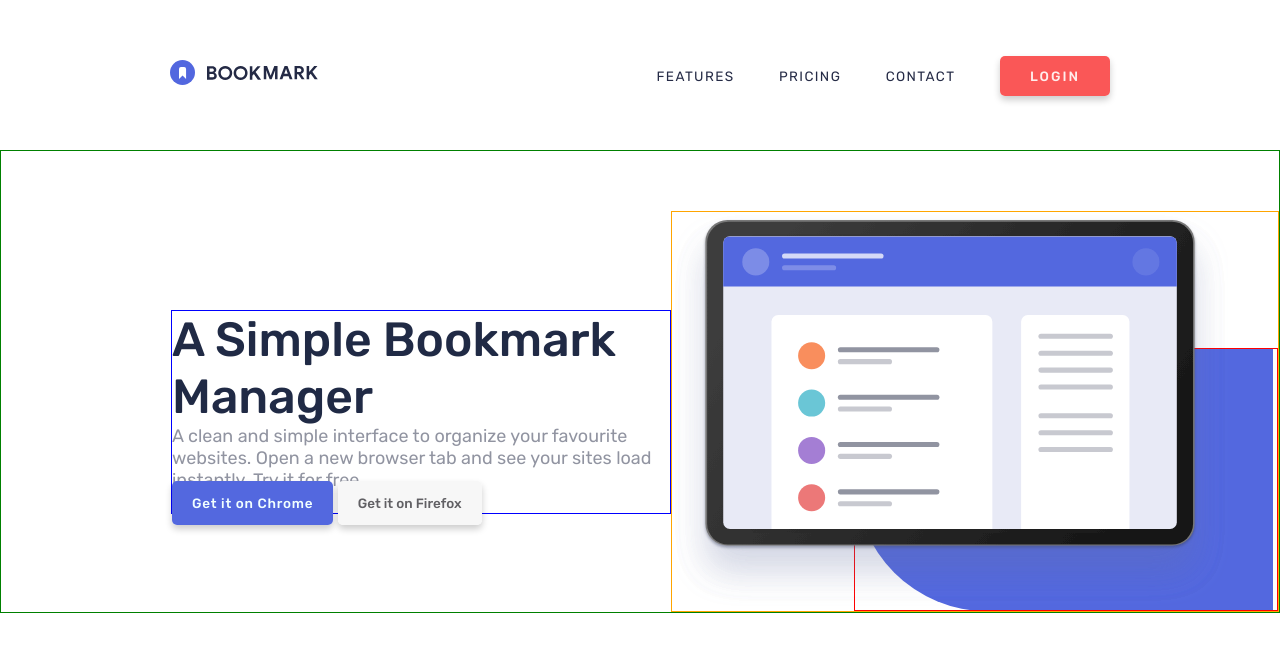
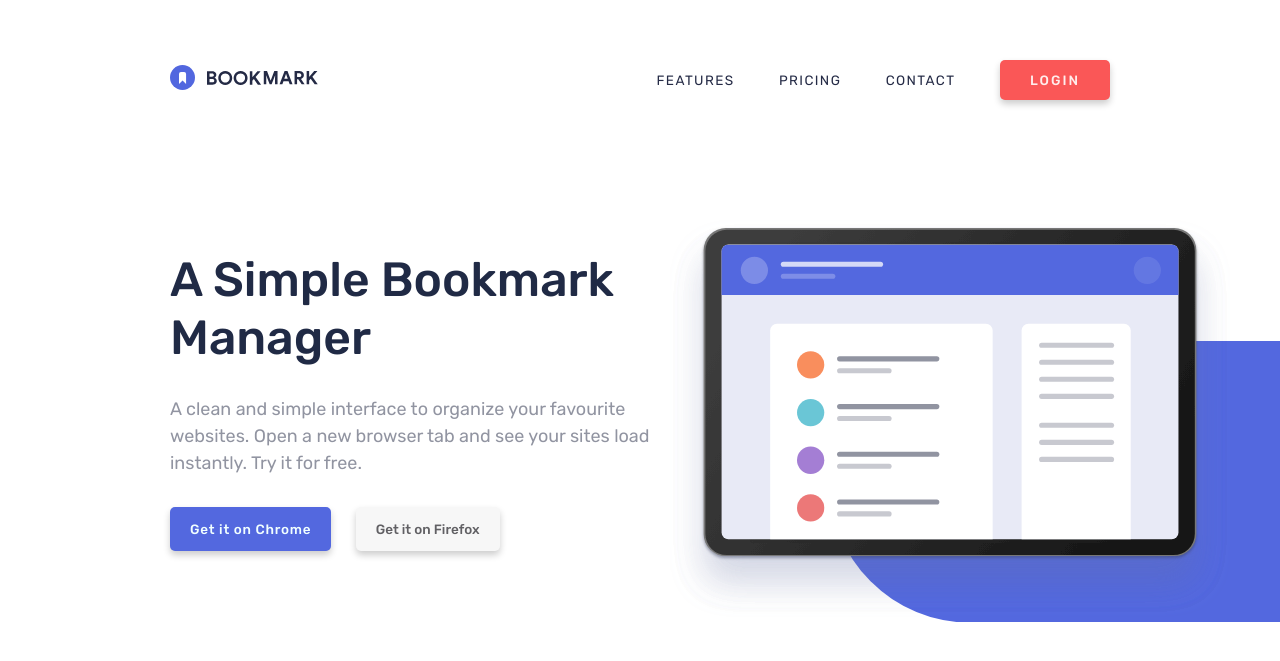
Before and after one commit to jaredschiller/bookmark-landing-page, a PHP site: page / in a window 1280 px wide. Shown: the top 661 px of the page. Run offline with PHP 8.4, Linux system fonts and the light colour scheme.

Commit message:
completed layout and content of header

```diff
--- a/css/style.css
+++ b/css/style.css
@@ -14,6 +14,33 @@ html {
 body {
   box-sizing: border-box;
   margin: auto; }
+
+.u-margin-top-small {
+  margin-top: 2rem !important; }
+
+.u-margin-bottom-small {
+  margin-bottom: 2rem !important; }
+
+.u-margin-right-small {
+  margin-right: 2rem !important; }
+
+.u-margin-top-smedium {
+  margin-top: 3rem !important; }
+
+.u-margin-bottom-smedium {
+  margin-bottom: 3rem !important; }
+
+.u-margin-top-medium {
+  margin-top: 4rem !important; }
+
+.u-margin-bottom-medium {
+  margin-bottom: 4rem !important; }
+
+.u-margin-top-big {
+  margin-top: 6rem !important; }
+
+.u-margin-bottom-big {
+  margin-bottom: 6rem !important; }
 
 .u-letterspacing-small {
   letter-spacing: .75px !important; }
@@ -36,7 +63,12 @@ body {
 .heading-primary {
   font-size: 4.8rem;
   font-weight: 500;
-  color: #202a45; }
+  color: #202a45;
+  line-height: 1.2; }
+
+.paragraph {
+  font-size: 1.8rem;
+  line-height: 1.5; }
 
 .btn, .btn:link, .btn:visited {
   font-family: inherit;
@@ -44,7 +76,8 @@ body {
   text-decoration: none;
   border-radius: .5rem;
   box-shadow: 0px 0.4rem 0.7rem rgba(0, 0, 0, 0.2);
-  font-weight: 500; }
+  font-weight: 500;
+  display: inline-block; }
 
 .btn--blue {
   background-color: #5368df;
@@ -73,17 +106,24 @@ body {
   flex-direction: row;
   justify-content: space-between;
   align-items: center;
-  padding-top: 6rem;
-  padding-right: 0;
-  border: 1px solid green; }
+  background-color: #fff;
+  padding-right: 0; }
+  .header::before {
+    content: "";
+    background-color: #5368df;
+    position: absolute;
+    bottom: 0;
+    right: 0;
+    height: 70%;
+    width: 50%;
+    z-index: -1; }
   .header__text-box {
     max-width: 50rem;
-    border: 1px solid blue; }
+    transform: translateY(-2rem); }
   .header__image-box {
     position: relative;
     z-index: 1;
-    padding-right: 5rem;
-    border: 1px solid orange; }
+    padding-right: 5rem; }
   .header__image {
     position: relative;
     width: 100%; }
@@ -92,12 +132,11 @@ body {
     bottom: 0;
     right: 0;
     z-index: -1;
-    width: 70%;
-    height: 66%;
-    border: 1px solid red; }
+    width: 74%;
+    height: 70%; }
   .header__decoration-circle-container {
     height: 100%;
-    width: 62.813959%; }
+    width: 62.875%; }
   .header__decoration-circle {
     background-color: #5368df;
     clip-path: circle(50% at 50% 50%);
@@ -108,15 +147,16 @@ body {
     top: 0;
     background-color: #5368df;
     height: 100%;
-    width: 66.3%;
-    transform: translateX(-0.4rem); }
+    width: 68.4912%; }
 
+.background-container {
+  position: relative; }
   .background-container--clear {
     background-color: transparent; }
-
+  .background-container--white {
+    background-color: #fff; }
   .background-container--blue {
     background-color: #5368df; }
-
   .background-container--dark-blue {
     background-color: #252b46; }
 
@@ -130,7 +170,8 @@ body {
   padding-top: 6rem;
   padding-bottom: 6rem; }
   .navigation--top {
-    justify-content: space-between; }
+    justify-content: space-between;
+    margin-bottom: 6rem; }
   .navigation__item {
     display: inline-block; }
     .navigation__item:not(:last-child) {
--- a/index.html
+++ b/index.html
@@ -39,9 +39,9 @@
 
         <h1 class="heading-primary">A Simple Bookmark Manager</h1>
 
-        <p class="header__paragraph">A clean and simple interface to organize your favourite websites. Open a new browser tab and see your sites load instantly. Try it for free.</p>
+        <p class="paragraph u-margin-top-smedium u-margin-bottom-smedium">A clean and simple interface to organize your favourite websites. Open a new browser tab and see your sites load instantly. Try it for free.</p>
 
-        <a href="#" class="btn btn--blue btn--taller u-letterspacing-small">Get it on Chrome</a>
+        <a href="#" class="btn btn--blue btn--taller u-letterspacing-small u-margin-right-small">Get it on Chrome</a>
         <a href="#" class="btn btn--grey btn--taller ">Get it on Firefox</a>
 
       </div>
--- a/sass/abstracts/_variables.scss
+++ b/sass/abstracts/_variables.scss
@@ -10,6 +10,7 @@ $blueish-white: rgba(241, 255, 255, 1);
 $light-grey: rgba(247, 247, 247, 1);
 $dark-gray: rgba(97, 96, 100, 1);
 $color-black: rgba(32, 42, 69, 1);
+$color-white: #fff;
 
 //Font
 $default-font-size: 1.8rem;
--- a/sass/base/_typography.scss
+++ b/sass/base/_typography.scss
@@ -10,4 +10,10 @@ body {
   font-size: 4.8rem;
   font-weight: 500;
   color: $color-black;
+  line-height: 1.2;
 }
+
+.paragraph {
+  font-size: $default-font-size;
+  line-height: 1.5;
+}
--- a/sass/base/_utilities.scss
+++ b/sass/base/_utilities.scss
@@ -1,3 +1,18 @@
+// Margin
+.u-margin-top-small { margin-top: 2rem !important; }
+.u-margin-bottom-small { margin-bottom: 2rem !important; }
+.u-margin-right-small { margin-right: 2rem !important; }
+
+.u-margin-top-smedium { margin-top: 3rem !important; }
+.u-margin-bottom-smedium { margin-bottom: 3rem !important; }
+
+.u-margin-top-medium { margin-top: 4rem !important; }
+.u-margin-bottom-medium { margin-bottom: 4rem !important; }
+
+.u-margin-top-big { margin-top: 6rem !important; }
+.u-margin-bottom-big { margin-bottom: 6rem !important; }
+
+// Font & text related
 .u-letterspacing-small { letter-spacing: .75px !important; }
 .u-letterspacing-medium { letter-spacing: 1px !important; }
 .u-letterspacing-large { letter-spacing: 2px !important; }
--- a/sass/components/_button.scss
+++ b/sass/components/_button.scss
@@ -9,6 +9,7 @@
     border-radius: .5rem;
     box-shadow: 0px .4rem .7rem rgba(0, 0, 0, 0.2);
     font-weight: 500;
+    display: inline-block;
   }
 
   &--blue {
--- a/sass/layout/_header.scss
+++ b/sass/layout/_header.scss
@@ -4,28 +4,31 @@
   flex-direction: row;
   justify-content: space-between;
   align-items: center;
-  padding-top: 6rem;
-  // background-color: lightblue;
+  background-color: $color-white;
   padding-right: 0;
 
-  border: 1px solid green;
+  &::before {
+    content: "";
+    background-color: $primary-soft-blue;
+    position: absolute;
+    bottom: 0;
+    right: 0;
+    height: 70%;
+    width: 50%;
+    z-index: -1;
+  }
+
 
   &__text-box {
     max-width: 50rem;
-    border: 1px solid blue;
+    transform: translateY(-2rem);
   }
 
-  &__paragraph {
-
-  }
 
   &__image-box {
     position: relative;
     z-index: 1;
     padding-right: 5rem;
-
-    border: 1px solid orange;
-
   }
 
   &__image {
@@ -38,15 +41,13 @@
     bottom: 0;
     right: 0;
     z-index: -1;
-    width: 70%;
-    height: 66%;
-
-    border: 1px solid red;
+    width: 74%;
+    height: 70%;
   }
 
   &__decoration-circle-container {
     height: 100%;
-    width: 62.813959%; //parent container height / width
+    width: 62.875%; // height/width: 329.69px
   }
 
   &__decoration-circle {
@@ -61,7 +62,6 @@
     top: 0;
     background-color: $primary-soft-blue;
     height: 100%;
-    width: 66.3%;
-    transform: translateX(-.4rem);
+    width: 68.4912%; // width of rectangle: 358.327px
   }
 }
--- a/sass/layout/_main-layout.scss
+++ b/sass/layout/_main-layout.scss
@@ -1,7 +1,13 @@
 .background-container {
+  position: relative;
 
   &--clear {
     background-color: transparent;
+  }
+
+
+  &--white {
+    background-color: $color-white;
   }
 
   &--blue {
--- a/sass/layout/_navigation.scss
+++ b/sass/layout/_navigation.scss
@@ -4,10 +4,10 @@
   align-items: center;
   padding-top: 6rem;
   padding-bottom: 6rem;
-  // background-color: tomato;
 
   &--top {
     justify-content: space-between;
+    margin-bottom: 6rem;
   }
 
   &__logo-box {
```
Lines whose indentation alone changed are shown as unchanged.
